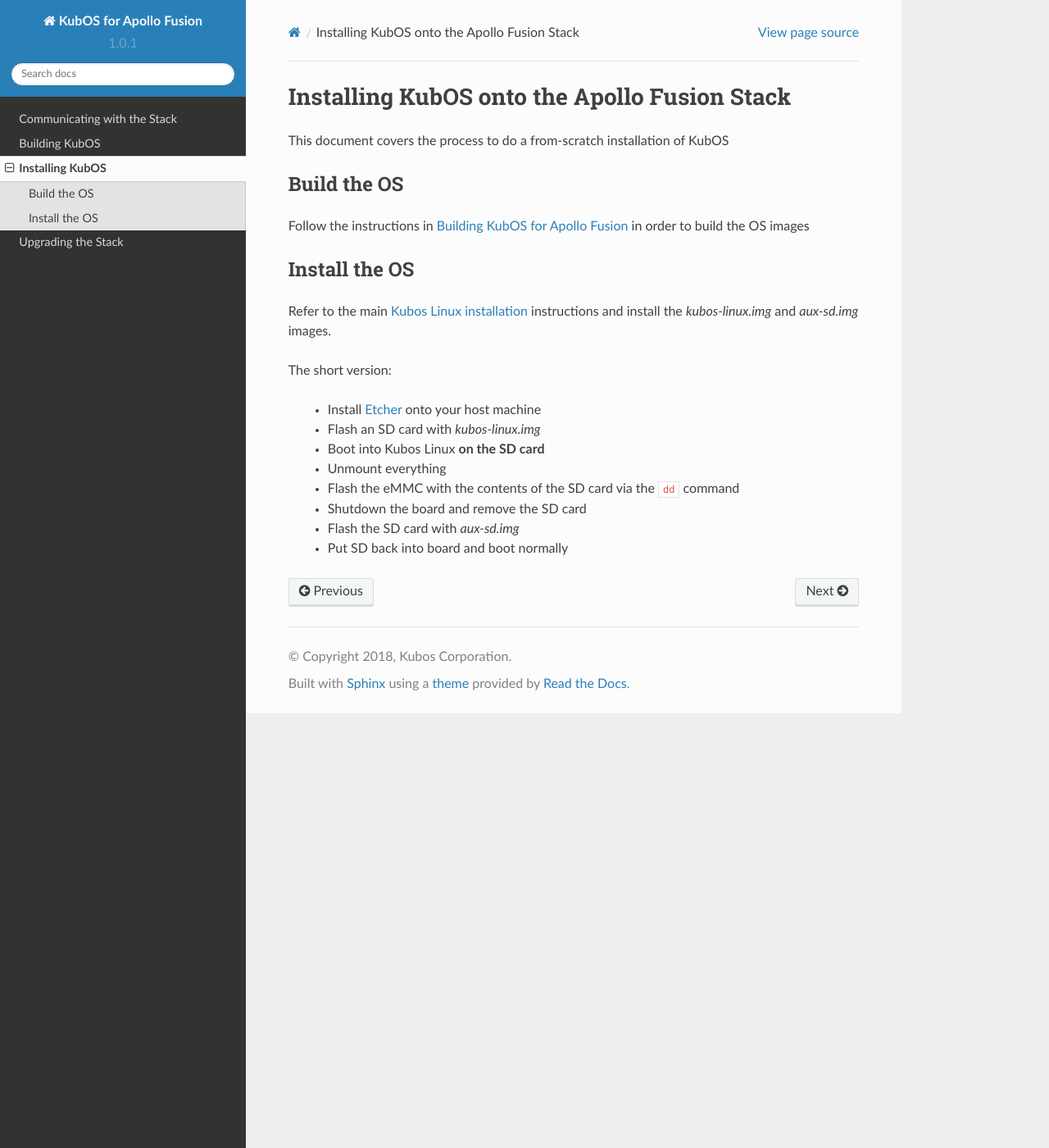
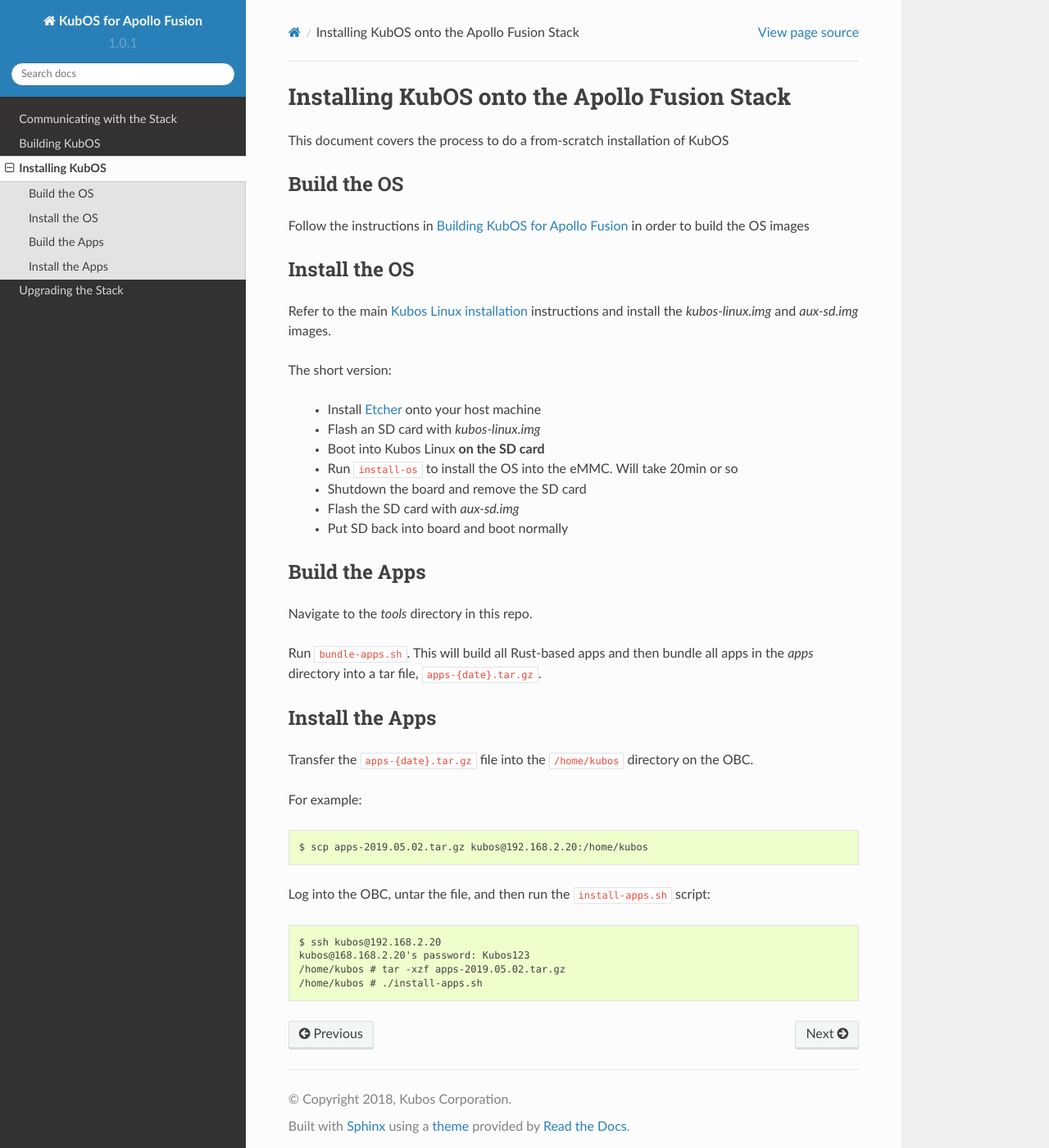
Before and after one commit to kubos/apollo-fusion, a Sphinx documentation site: the page built from docs/installing-kubos.rst, in a window 1280 px wide and 1400 px high. Shown: the whole window at 82% size. Built offline with Sphinx 7.4.7 and the Read the Docs theme 2.0.0, drawn with Linux system fonts in a browser that asks for light colours.

Commit message:
Adding install script and build instructions

```diff
--- a/docs/installing-kubos.rst
+++ b/docs/installing-kubos.rst
@@ -19,8 +19,31 @@
     - Install `Etcher <https://etcher.io/>`__ onto your host machine
     - Flash an SD card with `kubos-linux.img`
     - Boot into Kubos Linux **on the SD card**
-    - Unmount everything
-    - Flash the eMMC with the contents of the SD card via the ``dd`` command
+    - Run ``install-os`` to install the OS into the eMMC. Will take 20min or so
     - Shutdown the board and remove the SD card
     - Flash the SD card with `aux-sd.img`
     - Put SD back into board and boot normally
+
+Build the Apps
+--------------
+
+Navigate to the `tools` directory in this repo.
+
+Run ``bundle-apps.sh``. This will build all Rust-based apps and then bundle all apps in the `apps`
+directory into a tar file, ``apps-{date}.tar.gz``.
+
+Install the Apps
+----------------
+
+Transfer the ``apps-{date}.tar.gz`` file into the ``/home/kubos`` directory on the OBC.
+
+For example::
+
+    $ scp apps-2019.05.02.tar.gz kubos@192.168.2.20:/home/kubos
+
+Log into the OBC, untar the file, and then run the ``install-apps.sh`` script::
+
+    $ ssh kubos@192.168.2.20
+    kubos@168.168.2.20's password: Kubos123
+    /home/kubos # tar -xzf apps-2019.05.02.tar.gz
+    /home/kubos # ./install-apps.sh
```
Also changed, not shown: 4 other files.
